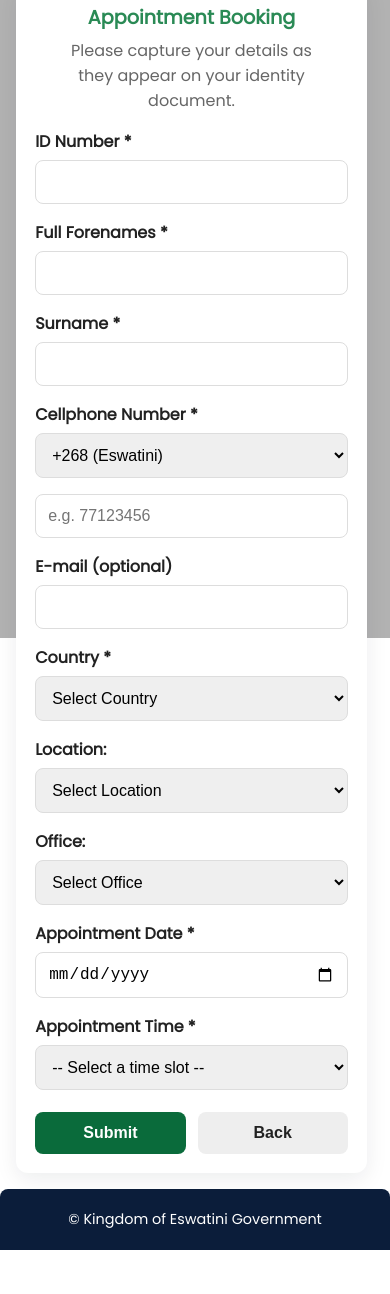
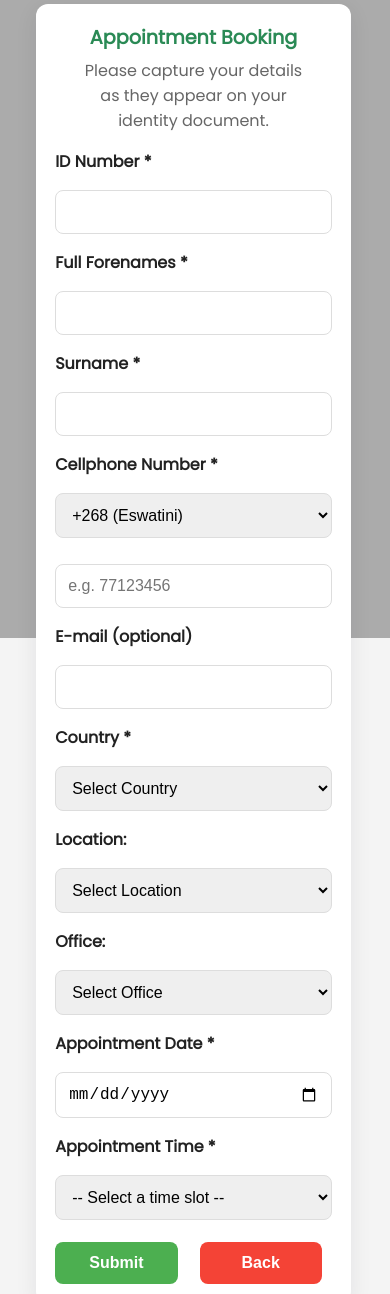
Before and after one commit to Goglobal-Recruitment/.govbooking, a plain HTML site: page index.html in a window 390 px wide. Shown: the part 206-1500 px from the top of the page. Before the commit the page ends 1456 px from the top, so only its background shows below. Drawn offline with Linux system fonts and the light colour scheme.

Commit message:
Update index.html

```diff
--- a/index.html
+++ b/index.html
@@ -6,8 +6,61 @@
   <title>Appointment — Enter Details</title>
   <link href="https://fonts.googleapis.com/css2?family=Poppins&display=swap" rel="stylesheet" />
   <link rel="stylesheet" href="styles.css" />
+  <style>
+    /* Basic responsive styling */
+    body {
+      font-family: 'Poppins', sans-serif;
+      padding: 20px;
+      margin: 0;
+      background-color: #f4f4f4;
+    }
+
+    .container {
+      max-width: 900px;
+      margin: 0 auto;
+      padding: 20px;
+      background-color: #fff;
+      box-shadow: 0 2px 10px rgba(0, 0, 0, 0.1);
+    }
+
+    .button-group button {
+      margin-right: 10px;
+    }
+
+    /* Responsive form inputs */
+    select, input {
+      width: 100%;
+      padding: 10px;
+      margin: 10px 0;
+      border-radius: 4px;
+      border: 1px solid #ccc;
+    }
+
+    /* Basic styling for buttons */
+    .btn-auth {
+      background-color: #4CAF50;
+      color: white;
+    }
+
+    .btn-back {
+      background-color: #f44336;
+      color: white;
+    }
+
+    /* Responsive Media Query */
+    @media (max-width: 768px) {
+      .container {
+        padding: 15px;
+      }
+
+      .button-group {
+        text-align: center;
+      }
+    }
+  </style>
 </head>
 <body>
+
 <header>
   <nav class="nav-bar">
     <ul>
@@ -101,7 +154,7 @@
 </footer>
 
 <script>
-// Country and Location Data (replace this with your actual data)
+// Example country, city, and office data structure (expand it with actual data)
 const countryLocations = {
   'Eswatini': ['Mbabane', 'Manzini', 'Lobamba'],
   'South Africa': ['Pretoria', 'Johannesburg', 'Cape Town'],
@@ -110,7 +163,7 @@ const countryLocations = {
   'Nigeria': ['Lagos', 'Abuja', 'Port Harcourt']
 };
 
-// Office Data for each location
+// Example office locations (expand it with actual offices)
 const officeLocations = {
   'Pretoria': ['Main Office', 'Branch 1', 'Branch 2'],
   'Johannesburg': ['Main Office', 'Branch 1'],
@@ -133,39 +186,4 @@ document.getElementById('country').addEventListener('change', function() {
   const officeSelect = document.getElementById('office');
 
   // Clear previous options
-  locationSelect.innerHTML = '<option value="">Select Location</option>';
-  officeSelect.innerHTML = '<option value="">Select Office</option>';
-
-  if (country && countryLocations[country]) {
-    // Populate location options for selected country
-    countryLocations[country].forEach(location => {
-      const option = document.createElement('option');
-      option.value = location;
-      option.textContent = location;
-      locationSelect.appendChild(option);
-    });
-  }
-});
-
-// Handle location change
-document.getElementById('location').addEventListener('change', function() {
-  const location = this.value;
-  const officeSelect = document.getElementById('office');
-
-  // Clear previous office options
-  officeSelect.innerHTML = '<option value="">Select Office</option>';
-
-  if (location && officeLocations[location]) {
-    // Populate office options for selected location
-    officeLocations[location].forEach(office => {
-      const option = document.createElement('option');
-      option.value = office;
-      option.textContent = office;
-      officeSelect.appendChild(option);
-    });
-  }
-});
-
-</script>
-</body>
-</html>
+  locationSelect.innerHTML = '<option value="">Select Location</option
```
